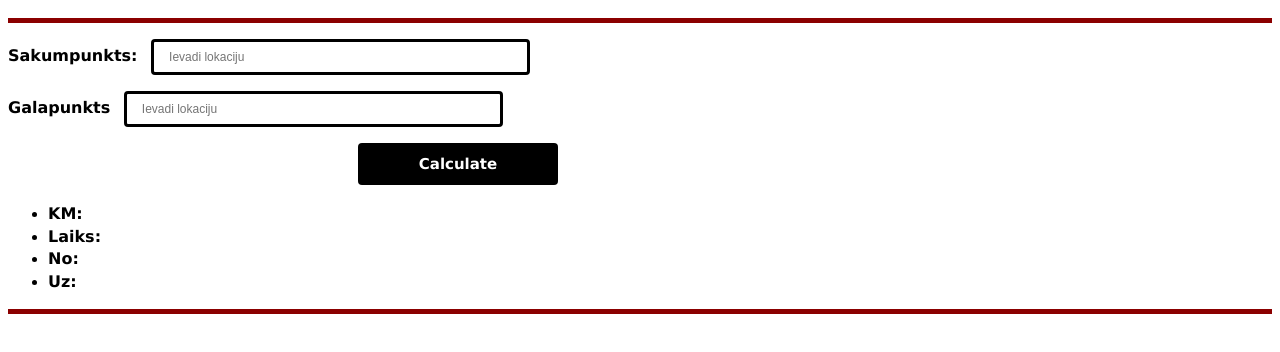
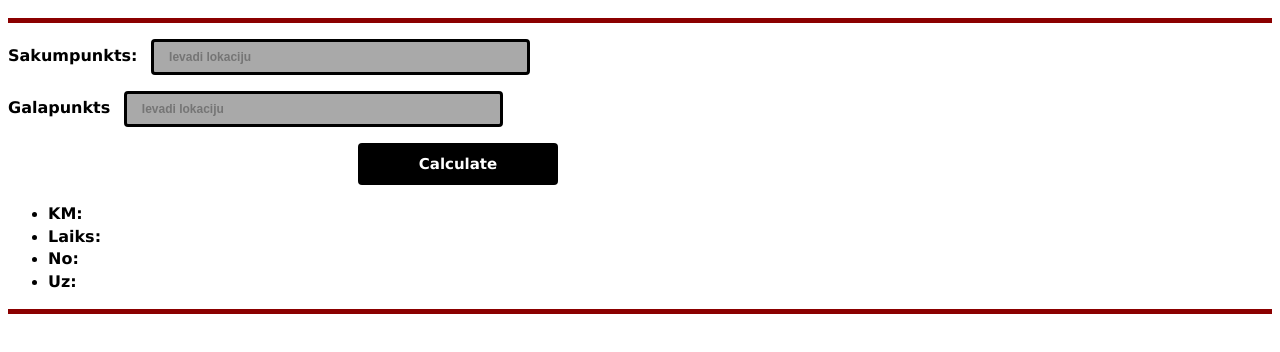
Before and after one commit to uldisgrunde/lux, a plain HTML site: page Distance.html in a window 1280 px wide. Shown: the part 48-400 px from the top of the page. Drawn offline with nearby package versions, Linux system fonts and the light colour scheme; some packages are replaced by stand-ins of ours.

Commit message:
Update Distance.css

```diff
--- a/css/Distance.css
+++ b/css/Distance.css
@@ -7,6 +7,8 @@ input[type=text], select {
   border-radius: 4px;
   box-sizing: border-box;
   font-size:12px;
+  background-color: #A9A9A9;
+  font-weight: bold;
 }
 
 .save {
```
